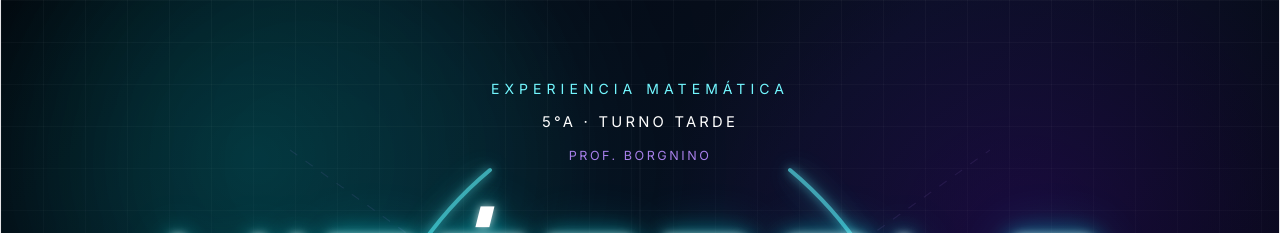
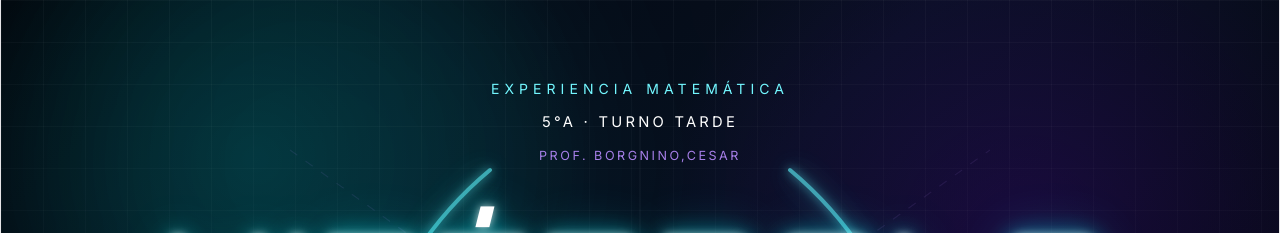
Before and after one commit to Gri08011970/hiperbola-mas-alla-de-la-curva, a React (Vite) app: page / in a window 1280 px wide. Shown: the top 233 px of the page. Built offline with nearby package versions, Linux system fonts and the light colour scheme.

Commit message:
nombre profe

```diff
--- a/src/App.jsx
+++ b/src/App.jsx
@@ -34,7 +34,7 @@ function App() {
           <div className="etiqueta portada-meta">
             <span>EXPERIENCIA MATEMÁTICA</span>
             <span className="curso-portada">5°A · TURNO TARDE</span>
-            <span className="profesor-portada">PROF. BORGNINO</span>
+            <span className="profesor-portada">PROF. BORGNINO,CESAR</span>
           </div>
 
           <h1>HIPÉRBOLA</h1>
--- a/src/components/FinalExperiencia.jsx
+++ b/src/components/FinalExperiencia.jsx
@@ -104,12 +104,12 @@ function FinalExperiencia({ onReiniciar, onVolver }) {
 
           <div className="final-equipo">
             <strong>
-              SOFI <i>·</i> FACU <i>·</i> SARAH <i>·</i> MARLENE
+              SOFI <i>·</i> FACU <i>·</i> SARAH <i>·</i> MARLU
             </strong>
 
             <span>5°A · TURNO TARDE</span>
 
-            <span>PROF. BORGNINO</span>
+            <span>PROF. BORGNINO,CESAR</span>
           </div>
         </div>
 
```
